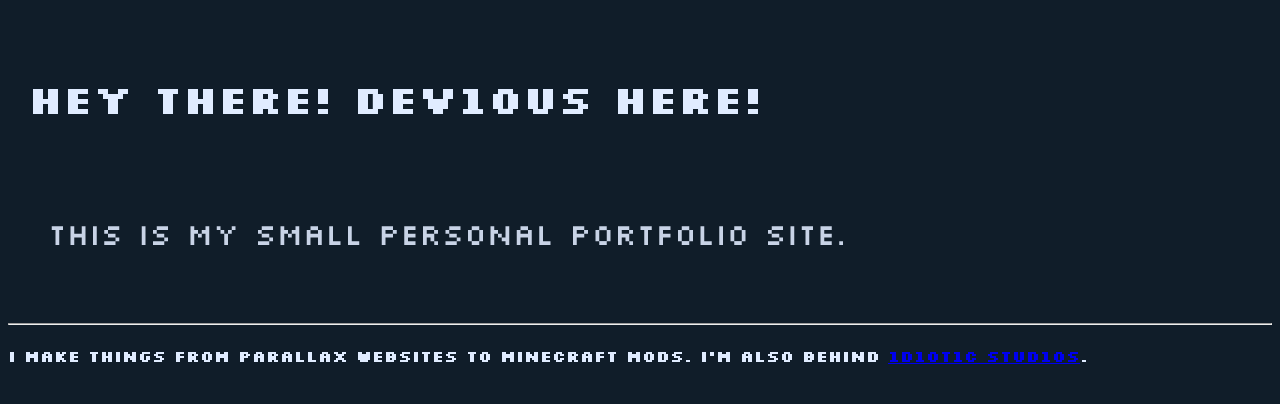
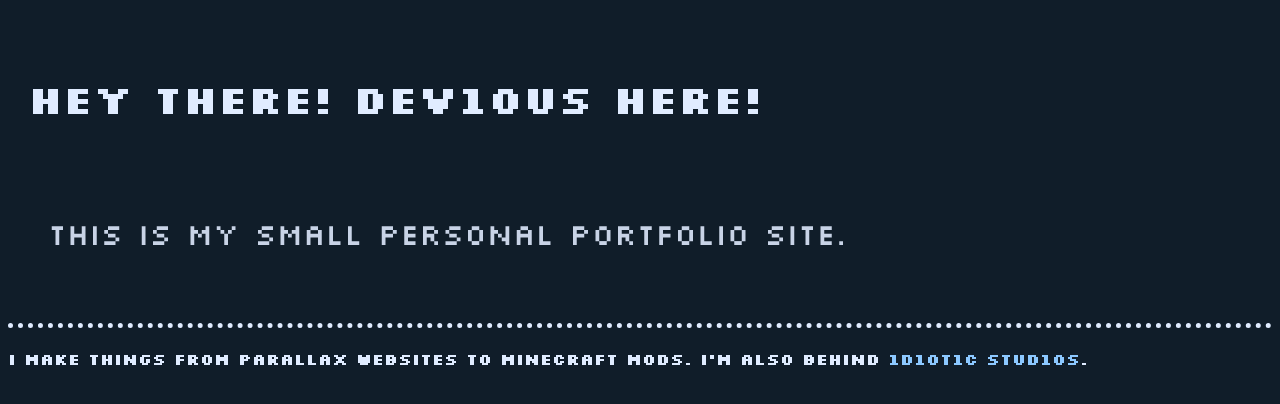
Before and after one commit to Dev10us1ty/dev10us1ty.github.io, a Jekyll site: the page built from index.html, in a window 1280 px wide. Shown: the top 404 px of the page. Built offline with Jekyll 4.4.1, drawn with Linux system fonts in a browser that asks for light colours.

Commit message:
Update style.css

```diff
--- a/assets/css/style.css
+++ b/assets/css/style.css
@@ -6,6 +6,17 @@ p {
   font-family: "Silkscreen";
   weight: 400;
   color: #c8d3e6;
+}
+
+a {
+  font-family: "Silkscreen";
+  weight: 400;
+  color: #8cc8ff;
+  text-decoration: none;
+}
+
+a:hover {
+  color: #a3d3ff;
 }
 
 h1 {
@@ -27,3 +38,10 @@ h4 {
   font-family: "Silkscreen";
   color: #e0ecff;
 }
+
+hr {
+  border: none;
+  border-bottom: 5px dotted #e0ecff; /* very light gray color */
+  max-width: 100%;
+  overflow: hidden;
+}
```
